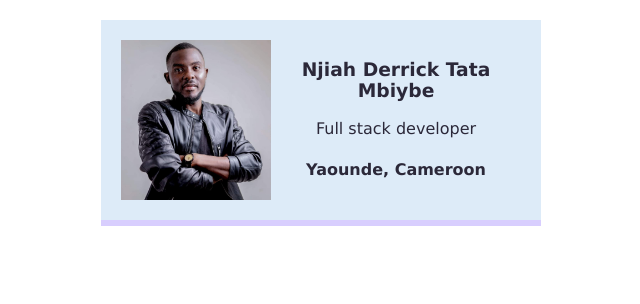
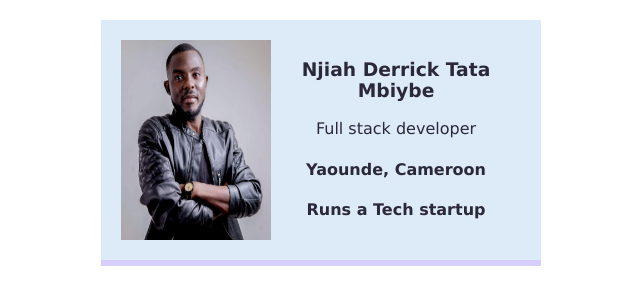
Before and after one commit to NjiahDerrick/business-card, a plain HTML site: page index.html in a window 1280 px wide. Shown: the whole page, without its empty margins (319-959 px from the left). Drawn offline with Linux system fonts and the light colour scheme.

Commit message:
h4 header added
Running a Tech firm.

```diff
--- a/index.html
+++ b/index.html
@@ -11,6 +11,7 @@
        <h3>Njiah Derrick Tata  Mbiybe</h3>
        <p>Full stack developer</p>
        <h4>Yaounde, Cameroon</h4>
+       <h4>Runs a Tech startup</h4>
      </div>
    </div>
 
```
